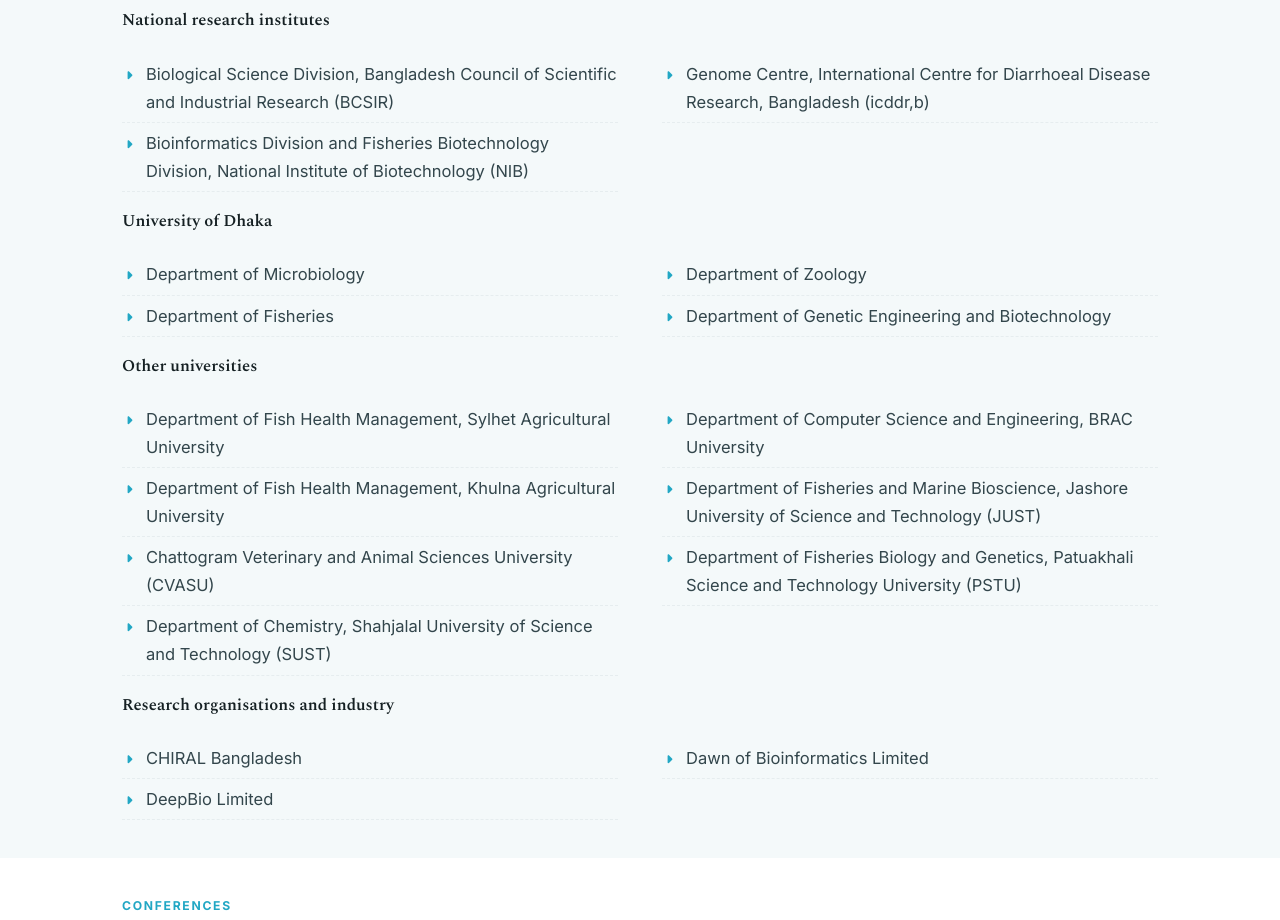
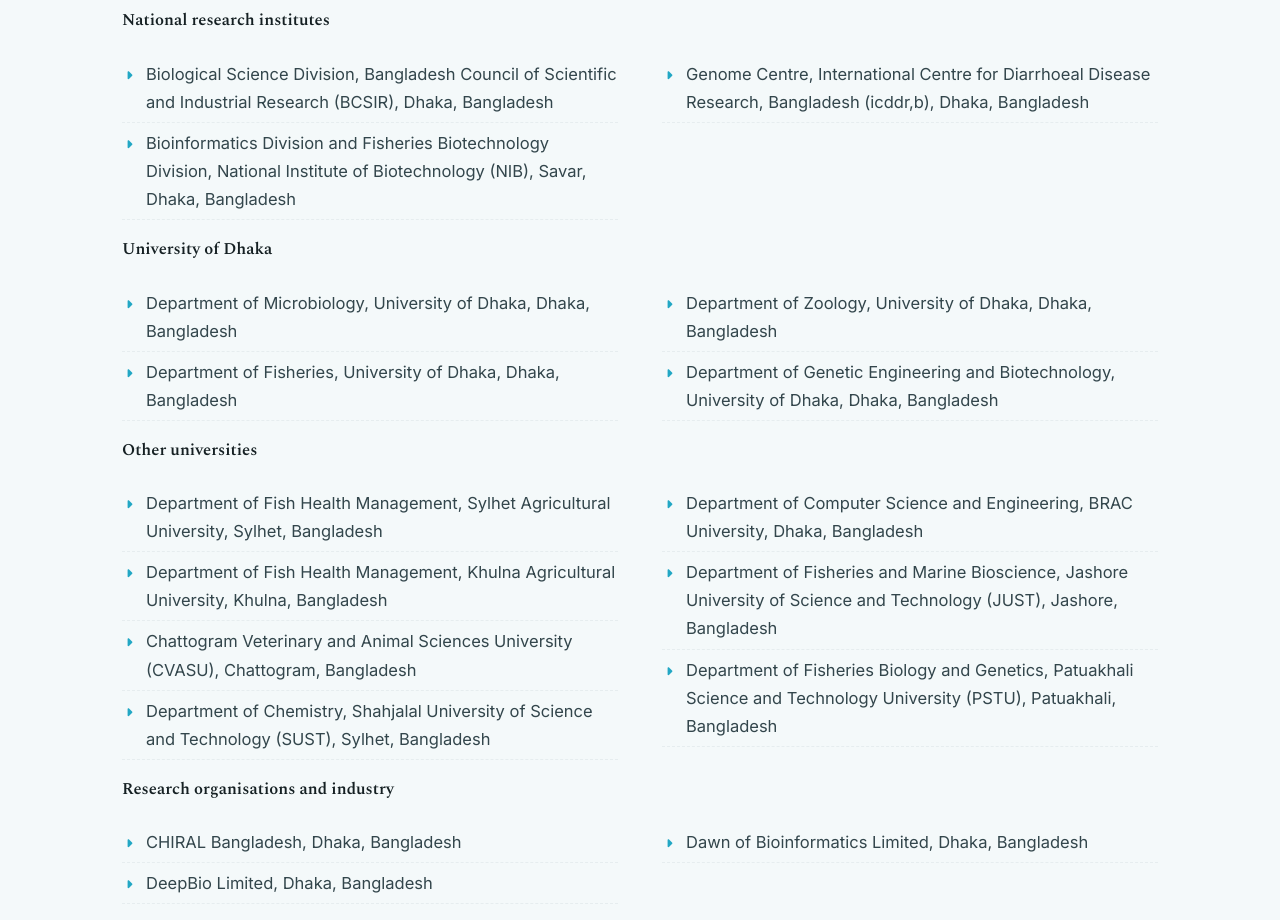
Before and after one commit to BariSayed/BariSayed.github.io, a plain HTML site: page index.html in a window 1280 px wide. Shown: the part 6520-7440 px from the top of the page. Drawn offline with nearby package versions, Linux system fonts and the light colour scheme.

Commit message:
Add city, country to each collaboration entry

```diff
--- a/index.html
+++ b/index.html
@@ -164,32 +164,32 @@
     <p class="muted">Collaborative research with departments, institutes and organisations in Bangladesh:</p>
     <h4 style="margin-top:20px">National research institutes</h4>
     <ul class="plain">
-      <li>Biological Science Division, Bangladesh Council of Scientific and Industrial Research (BCSIR)</li>
-      <li>Bioinformatics Division and Fisheries Biotechnology Division, National Institute of Biotechnology (NIB)</li>
-      <li>Genome Centre, International Centre for Diarrhoeal Disease Research, Bangladesh (icddr,b)</li>
+      <li>Biological Science Division, Bangladesh Council of Scientific and Industrial Research (BCSIR), Dhaka, Bangladesh</li>
+      <li>Bioinformatics Division and Fisheries Biotechnology Division, National Institute of Biotechnology (NIB), Savar, Dhaka, Bangladesh</li>
+      <li>Genome Centre, International Centre for Diarrhoeal Disease Research, Bangladesh (icddr,b), Dhaka, Bangladesh</li>
     </ul>
     <h4 style="margin-top:20px">University of Dhaka</h4>
     <ul class="plain">
-      <li>Department of Microbiology</li>
-      <li>Department of Fisheries</li>
-      <li>Department of Zoology</li>
-      <li>Department of Genetic Engineering and Biotechnology</li>
+      <li>Department of Microbiology, University of Dhaka, Dhaka, Bangladesh</li>
+      <li>Department of Fisheries, University of Dhaka, Dhaka, Bangladesh</li>
+      <li>Department of Zoology, University of Dhaka, Dhaka, Bangladesh</li>
+      <li>Department of Genetic Engineering and Biotechnology, University of Dhaka, Dhaka, Bangladesh</li>
     </ul>
     <h4 style="margin-top:20px">Other universities</h4>
     <ul class="plain">
-      <li>Department of Fish Health Management, Sylhet Agricultural University</li>
-      <li>Department of Fish Health Management, Khulna Agricultural University</li>
-      <li>Chattogram Veterinary and Animal Sciences University (CVASU)</li>
-      <li>Department of Chemistry, Shahjalal University of Science and Technology (SUST)</li>
-      <li>Department of Computer Science and Engineering, BRAC University</li>
-      <li>Department of Fisheries and Marine Bioscience, Jashore University of Science and Technology (JUST)</li>
-      <li>Department of Fisheries Biology and Genetics, Patuakhali Science and Technology University (PSTU)</li>
+      <li>Department of Fish Health Management, Sylhet Agricultural University, Sylhet, Bangladesh</li>
+      <li>Department of Fish Health Management, Khulna Agricultural University, Khulna, Bangladesh</li>
+      <li>Chattogram Veterinary and Animal Sciences University (CVASU), Chattogram, Bangladesh</li>
+      <li>Department of Chemistry, Shahjalal University of Science and Technology (SUST), Sylhet, Bangladesh</li>
+      <li>Department of Computer Science and Engineering, BRAC University, Dhaka, Bangladesh</li>
+      <li>Department of Fisheries and Marine Bioscience, Jashore University of Science and Technology (JUST), Jashore, Bangladesh</li>
+      <li>Department of Fisheries Biology and Genetics, Patuakhali Science and Technology University (PSTU), Patuakhali, Bangladesh</li>
     </ul>
     <h4 style="margin-top:20px">Research organisations and industry</h4>
     <ul class="plain">
-      <li>CHIRAL Bangladesh</li>
-      <li>DeepBio Limited</li>
-      <li>Dawn of Bioinformatics Limited</li>
+      <li>CHIRAL Bangladesh, Dhaka, Bangladesh</li>
+      <li>DeepBio Limited, Dhaka, Bangladesh</li>
+      <li>Dawn of Bioinformatics Limited, Dhaka, Bangladesh</li>
     </ul>
   </div>
 </section>
```
